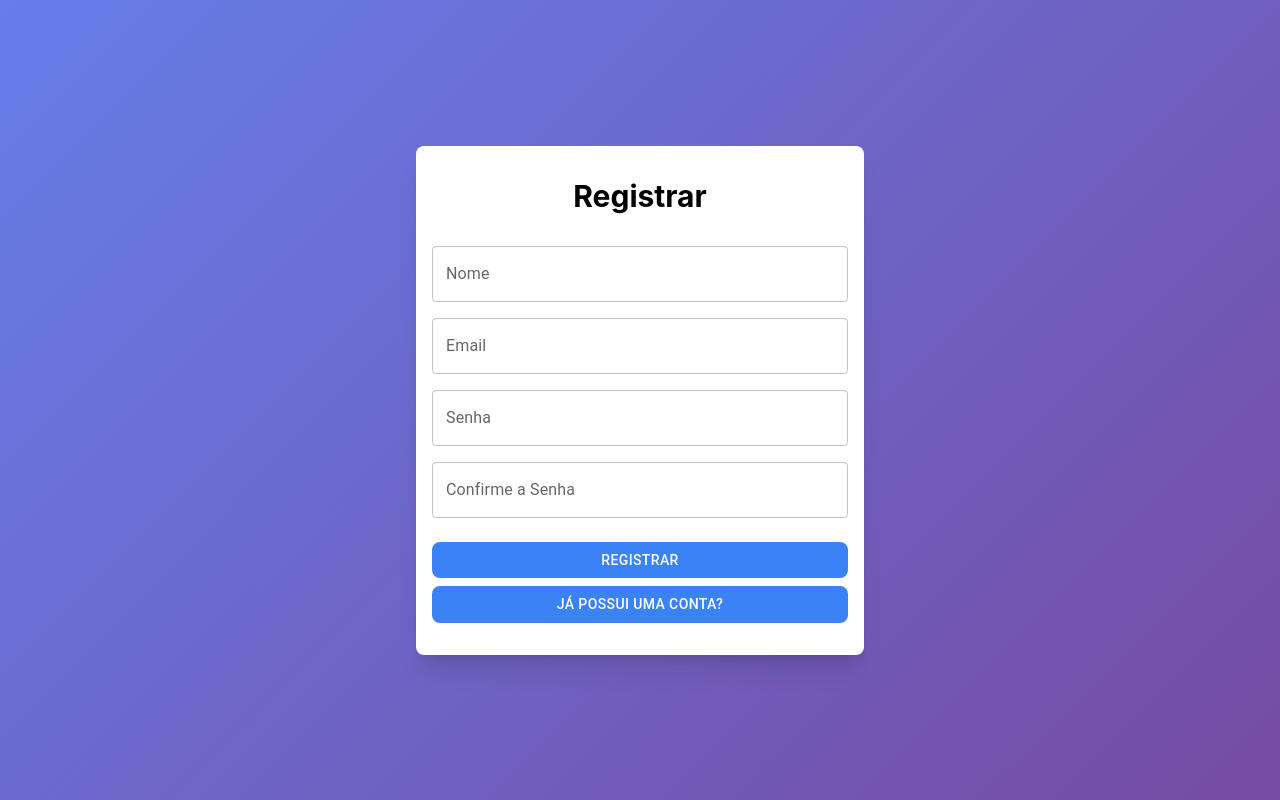
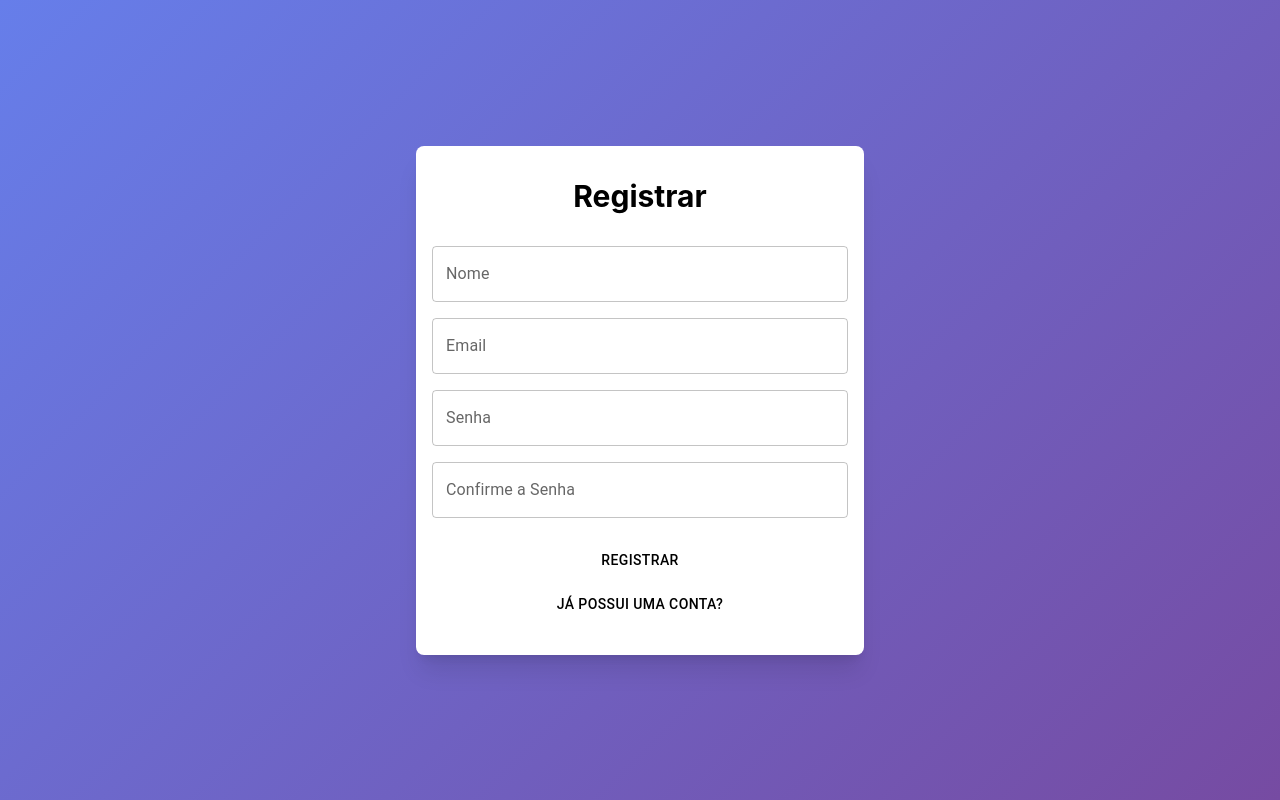
Before and after one commit to JoaoVictor-Nunes/Calculadora-Tributaria-React, a React (Vite) app: page /register in a window 1280 px wide. Built offline with nearby package versions, Linux system fonts and the light colour scheme.

Commit message:
atualizacao 8

```diff
--- a/package.json
+++ b/package.json
@@ -13,6 +13,7 @@
     "@emotion/react": "^11.14.0",
     "@emotion/styled": "^11.14.1",
     "@fontsource/roboto": "^5.2.8",
+    "@mui/icons-material": "^7.3.4",
     "@mui/material": "^7.3.4",
     "@tailwindcss/vite": "^4.1.13",
     "decimal.js": "^10.6.0",
--- a/src/App.jsx
+++ b/src/App.jsx
@@ -12,6 +12,7 @@
 import CalculoPJ from "./Pages/CalculoPJ";
 import Explicacao from "./Pages/Explicação/Explicacao";
 import TopbarLayout from "./Layout/TopbarLayout";
+import Teste from "./Components/TESTE";
 
 function App() {
   return (
@@ -22,10 +23,11 @@
           <Route path="/" element={<Login />} />
           <Route path="/register" element={<Register />} />
           <Route element={<TopbarLayout />}>
-            <Route path="/Home" element={<Home />} />
-            <Route path="/CalculoPF" element={<CalculoPF />} />
-            <Route path="/CalculoPJ" element={<CalculoPJ />} />
-            <Route path="/Explicacao" element={<Explicacao />} />
+            <Route path="/home" element={<Home />} />
+            <Route path="/calculopf" element={<CalculoPF />} />
+            <Route path="/calculopj" element={<CalculoPJ />} />
+            <Route path="/explicacao" element={<Explicacao />} />
+            <Route path="/Teste" element = {<Teste />} />
           </Route>
         </Routes>
       </div>
--- /dev/null
+++ b/src/Components/ButtonUsage.jsx
@@ -0,0 +1,27 @@
+import { Button } from "@mui/material";
+import React from "react";
+
+const ButtonUsage = ({ children, ...props }) => {
+    return (
+
+        <Button
+            {...props}
+            sx={{
+                width: "100%",
+                backgroundColor: "#fff",
+                color: "black",
+                paddingTop: "0.375rem",
+                paddingBottom: "0.375rem",
+                marginTop: "0.5rem",
+                borderRadius: "8px",
+                transition: "background-color 0.2s ease-in-out",
+                "&:hover": {
+                    backgroundColor: "#000",
+                },
+            }}
+        >
+            {children}
+        </Button>
+    )
+}
+export default ButtonUsage;
--- /dev/null
+++ b/src/Components/TESTE.jsx
@@ -0,0 +1,112 @@
+import * as React from 'react';
+import AppBar from '@mui/material/AppBar';
+import Box from '@mui/material/Box';
+import CssBaseline from '@mui/material/CssBaseline';
+import Divider from '@mui/material/Divider';
+import Drawer from '@mui/material/Drawer';
+import IconButton from '@mui/material/IconButton';
+import List from '@mui/material/List';
+import ListItem from '@mui/material/ListItem';
+import ListItemButton from '@mui/material/ListItemButton';
+import ListItemText from '@mui/material/ListItemText';
+import MenuIcon from '@mui/icons-material/Menu';
+import Toolbar from '@mui/material/Toolbar';
+import Typography from '@mui/material/Typography';
+import Button from '@mui/material/Button';
+import { useNavigate } from 'react-router-dom';
+
+const drawerWidth = 240;
+const navItems = ['Home', 'Explicacao', 'Contatos', 'Calculo'];
+
+function Teste(props) {
+    const { window } = props;
+    const [mobileOpen, setMobileOpen] = React.useState(false);
+
+    const navigate = useNavigate();
+
+    const handleDrawerToggle = () => {
+        setMobileOpen((prevState) => !prevState);
+    };
+
+    const drawer = (
+        <Box onClick={handleDrawerToggle} sx={{ textAlign: 'center' }}>
+            <Typography variant="h6" sx={{ my: 2 }}>
+                NAF
+            </Typography>
+            <Divider />
+            <List>
+                {navItems.map((item) => (
+                    <ListItem key={item} disablePadding>
+                        <ListItemButton
+                            sx={{ textAlign: 'center' }}
+                            onClick={() => navigate(`/${item.toLowerCase()}`)} // ✅
+                        >
+                            <ListItemText primary={item} />
+                        </ListItemButton>
+
+                    </ListItem>
+                ))}
+            </List>
+        </Box>
+    );
+
+    const container = window !== undefined ? () => window().document.body : undefined;
+
+    return (
+        <Box sx={{ display: 'flex' }}>
+            <CssBaseline />
+            <AppBar component="nav">
+                <Toolbar>
+                    <IconButton
+                        color="inherit"
+                        aria-label="open drawer"
+                        edge="start"
+                        onClick={handleDrawerToggle}
+                        sx={{ mr: 2, display: { sm: 'none' } }}
+                    >
+                        <MenuIcon />
+                    </IconButton>
+                    <Typography
+                        variant="h6"
+                        component="div"
+                        sx={{ flexGrow: 1, display: { xs: 'none', sm: 'block' } }}
+                    >
+                        NAF
+                    </Typography>
+                    <Box sx={{ display: { xs: 'none', sm: 'block' } }}>
+                        {navItems.map((item) => (
+                            <Button
+                                key={item}
+                                sx={{ color: '#fff' }}
+                                onClick={() => navigate(`/${item.toLowerCase()}`)} // ✅ redireciona
+                            >
+                                {item}
+                            </Button>
+                        ))}
+                    </Box>
+                </Toolbar>
+            </AppBar>
+            <nav>
+                <Drawer
+                    container={container}
+                    variant="temporary"
+                    open={mobileOpen}
+                    onClose={handleDrawerToggle}
+                    ModalProps={{
+                        keepMounted: true,
+                    }}
+                    sx={{
+                        display: { xs: 'block', sm: 'none' },
+                        '& .MuiDrawer-paper': { boxSizing: 'border-box', width: drawerWidth },
+                    }}
+                >
+                    {drawer}
+                </Drawer>
+            </nav>
+            <Box component="main" sx={{ p: 3 }}>
+                <Toolbar />
+            </Box>
+        </Box>
+    );
+}
+export default Teste
--- a/src/Pages/Login/Login.jsx
+++ b/src/Pages/Login/Login.jsx
@@ -1,10 +1,9 @@
 import React, { useState } from "react";
 import { useForm } from "react-hook-form";
 import { useNavigate } from "react-router-dom";
-import PasswordInput from "../../Components/PasswordInput";
-import EmailInput from "../../Components/EmailInput";
-import Button from "@mui/material/Button";
-import "./LoginStyles.css";
+import PasswordInput from "../../Components/Inputs/PasswordInput";
+import EmailInput from "../../Components/Inputs/EmailInput";
+import ButtonUsage from "../../Components/ButtonUsage";
 
 const Login = () => {
 
@@ -30,18 +29,16 @@
             register={register}
             errors={errors}
           />
-          <Button
+          <ButtonUsage
             type="submit"
-            className="myButton"
           >
             Entrar
-          </Button>
-          <Button
+          </ButtonUsage>
+          <ButtonUsage
             onClick={() => navigate("/Register")}
-            className="myButton"
           >
             Nao possui uma conta?
-          </Button>
+          </ButtonUsage>
         </form>
       </div>
     </div>
--- a/src/Pages/Login/LoginStyles.css
+++ /dev/null
@@ -1,14 +0,0 @@
-.myButton {
-  width: 100% !important;
-  background-color: #3b82f6 !important; /* tailwind blue-500 */
-  color: white !important;
-  padding-top: 0.375rem !important;  /* py-1.5 = 6px */
-  padding-bottom: 0.375rem !important;
-  margin-top: 0.5rem !important;     /* mt-2 = 8px */
-  border-radius: 8px !important;     /* rounded-lg */
-  transition: background-color 0.2s ease-in-out !important;
-}
-
-.myButton:hover {
-  background-color: #2563eb !important; /* tailwind blue-600 */
-}
--- a/src/Pages/Register/Register.jsx
+++ b/src/Pages/Register/Register.jsx
@@ -1,10 +1,10 @@
 import React from "react";
 import { useForm } from "react-hook-form";
 import { useNavigate } from "react-router-dom";
-import EmailInput from "../../Components/EmailInput";
-import PasswordInput from "../../Components/PasswordInput";
-import Button from "@mui/material/Button";
+import EmailInput from "../../Components/Inputs/EmailInput";
+import PasswordInput from "../../Components/Inputs/PasswordInput";
 import TextField from "@mui/material/TextField";
+import ButtonUsage from "../../Components/ButtonUsage";
 import "./RegisterStyles.css";
 
 const Register = () => {
@@ -63,19 +63,17 @@
           )}
         </div>
 
-        <Button
+        <ButtonUsage
           type="submit"
-          className="myButton"
         >
           Registrar
-        </Button>
+        </ButtonUsage>
 
-        <Button
+        <ButtonUsage
           onClick={() => navigate("/")}
-          className="myButton"
         >
           Já possui uma conta?
-        </Button>
+        </ButtonUsage>
       </form>
     </div>
     </div>
```
Also changed, not shown: src/Components/Inputs/EmailInput.jsx (renamed from src/Components/EmailInput.jsx), src/Components/Inputs/PasswordInput.jsx (renamed from src/Components/PasswordInput.jsx), 1 other file (tests, documents, lock files or other folders).
